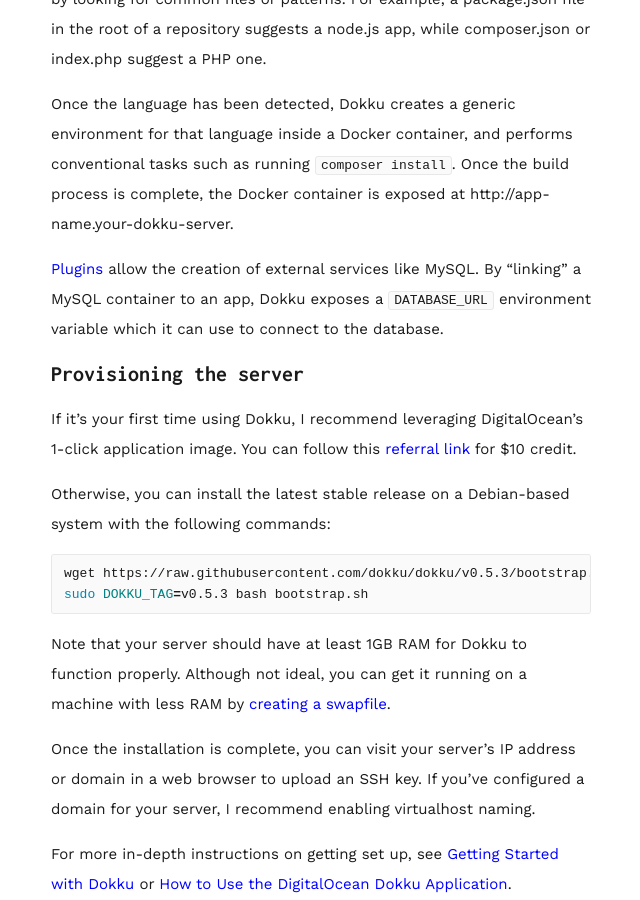
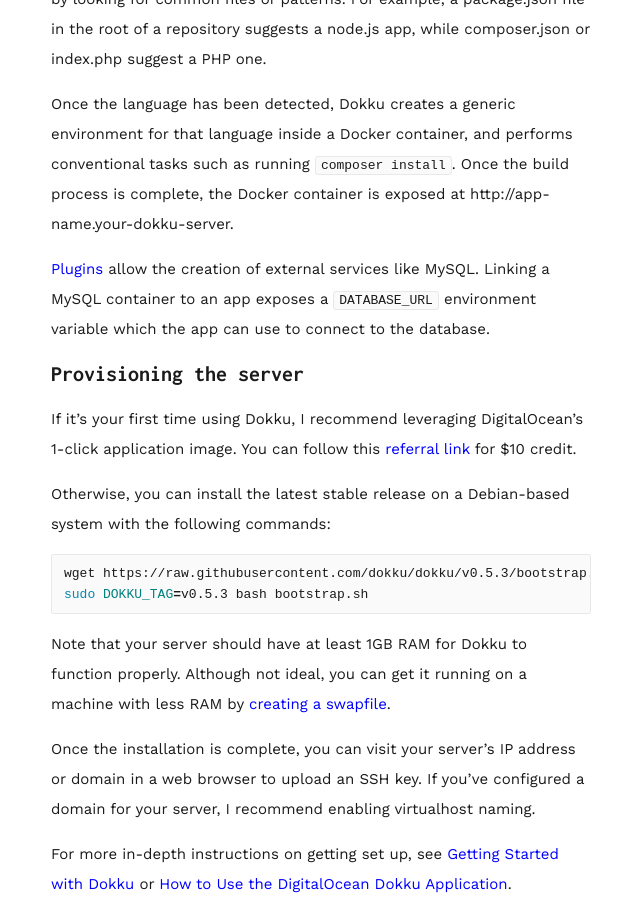
Before and after one commit to angusfretwell/angusfretwell.github.io, a Jekyll site: the page built from _posts/2016-04-03-deploying-craft-with-dokku.markdown, in a window 1280 px wide and 900 px high, scrolled down 575 px. Shown: the whole window, without its empty margins (319-959 px from the left). Built offline with Jekyll 4.4.1, drawn with Linux system fonts in a browser that asks for light colours; comment, search, counter and statistics services are not loaded; some of the changed text lies outside the part shown.

Commit message:
content: simplify wording in the craft dokku post

```diff
--- a/_posts/2016-04-03-deploying-craft-with-dokku.markdown
+++ b/_posts/2016-04-03-deploying-craft-with-dokku.markdown
@@ -12,7 +12,7 @@
 
 Once the language has been detected, Dokku creates a generic environment for that language inside a Docker container, and performs conventional tasks such as running `composer install`. Once the build process is complete, the Docker container is exposed at http://app-name.your-dokku-server.
 
-[Plugins](http://dokku.viewdocs.io/dokku/plugins/) allow the creation of external services like MySQL. By "linking" a MySQL container to an app, Dokku exposes a `DATABASE_URL` environment variable which it can use to connect to the database.
+[Plugins](http://dokku.viewdocs.io/dokku/plugins/) allow the creation of external services like MySQL. Linking a MySQL container to an app exposes a `DATABASE_URL` environment variable which the app can use to connect to the database.
 
 ## Provisioning the server
 
```
Also changed, not shown: other parts of _posts/2016-04-03-deploying-craft-with-dokku.markdown (+1 -1 lines).
